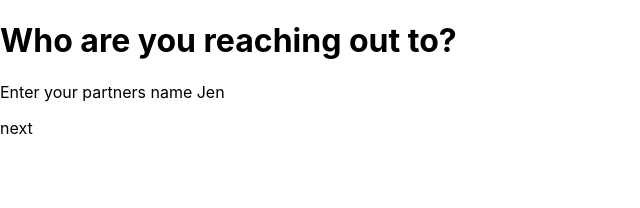
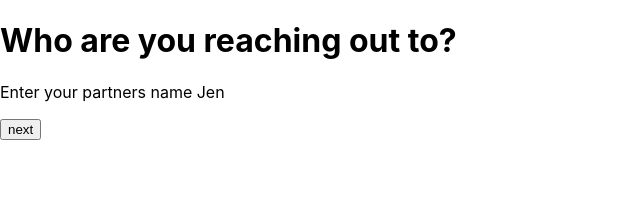
Before and after one commit to kent28808/olivebranchr2, a Next.js app: page /screen04 in a window 1280 px wide. Shown: the top 208 px of the page, without its empty margins (0-640 px from the left). Built offline with nearby package versions, Linux system fonts and the light colour scheme.

Commit message:
fixed screen 04

```diff
--- a/pages/screen04.js
+++ b/pages/screen04.js
@@ -10,7 +10,7 @@ const name2screen = () => {
       <h1>Who are you reaching out to?</h1>
       <p>Enter your partners name {value.recipient}</p>
       <Link href='/screen05'>
-        <a>next</a>
+        <button>next</button>
       </Link>
     </div>
   );
```
Also changed, not shown: 2 other files (tests, documents, lock files or other folders).
